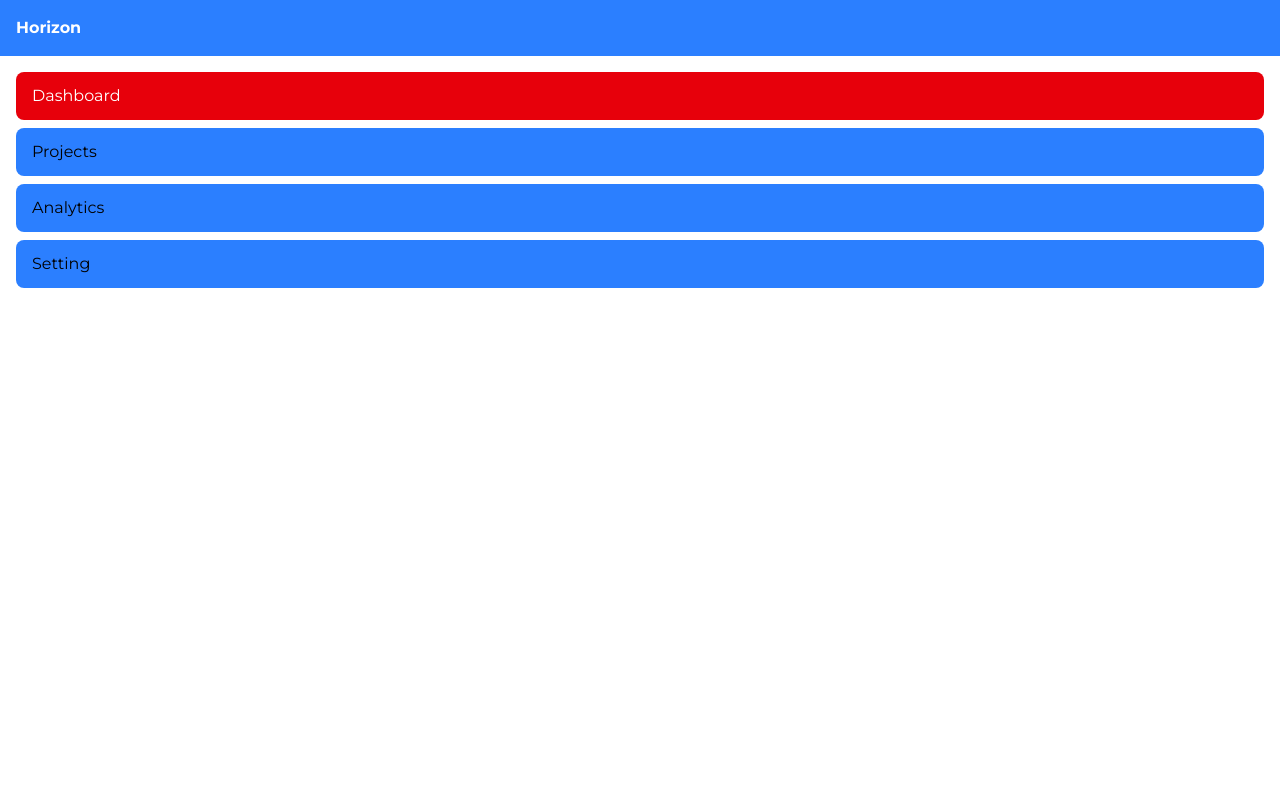
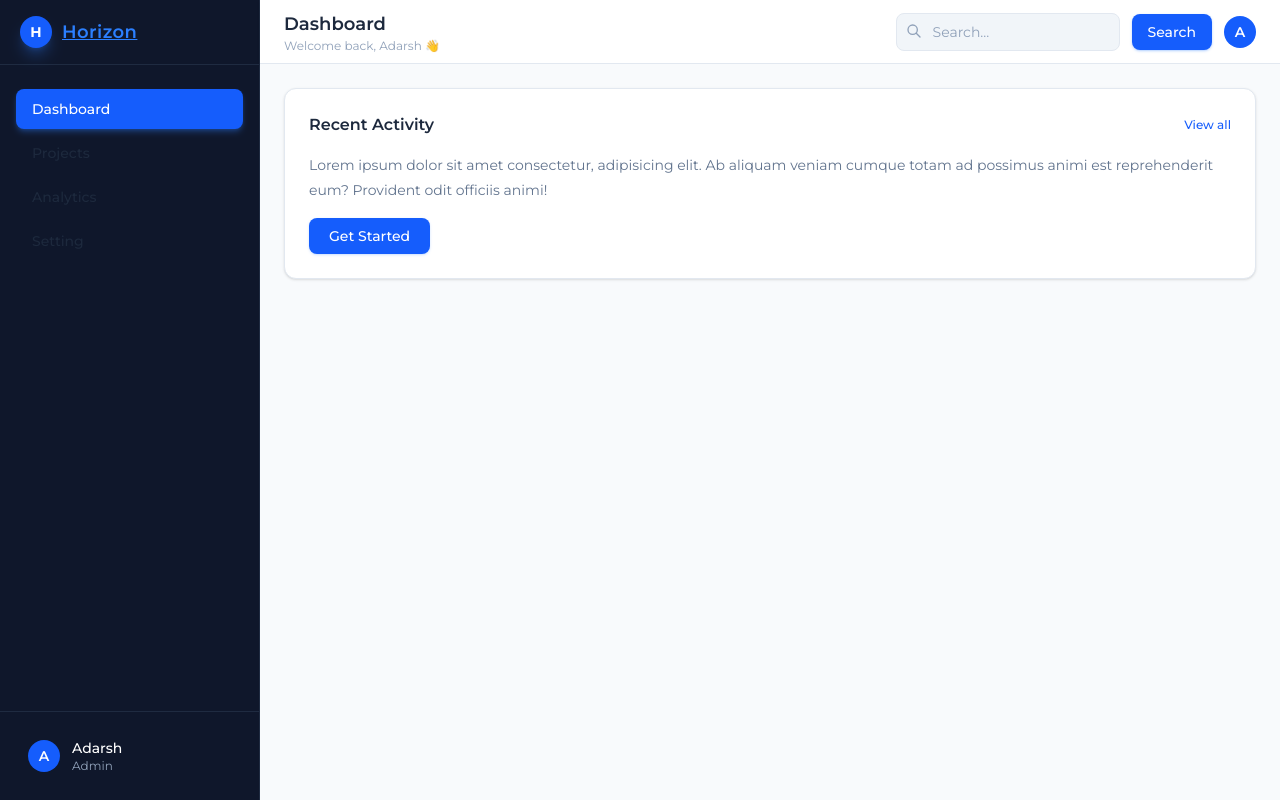
Before and after one commit to AdarshsinghDev/Mekari, a React (Vite) app in the folder horizon/: page / in a window 1280 px wide. Built offline with nearby package versions, Linux system fonts and the light colour scheme.

Commit message:
feat: implement grid matrix allocation layout (FE-02.1)

```diff
--- a/horizon/src/App.tsx
+++ b/horizon/src/App.tsx
@@ -1,10 +1,10 @@
 import { useState } from "react";
-import Sidebar from "./components/SideBar";
+import Layout from "./components/Layout";
 
 function App() {
   return (
     <>
-      <Sidebar />
+      <Layout />
     </>
   );
 }
--- /dev/null
+++ b/horizon/src/components/Header.tsx
@@ -0,0 +1,33 @@
+const Header = () => {
+  return (
+    <header className="flex h-16 items-center justify-between border-b border-slate-200 bg-white px-6 shadow-sm">
+      {/* Left Side */}
+      <div>
+        <h1 className="text-lg font-semibold text-slate-800">Dashboard</h1>
+        <p className="text-xs text-slate-400">Welcome back, Adarsh 👋</p>
+      </div>
+
+      {/* Right side */}
+      <div className="flex items-center gap-3">
+        <div className="relative">
+          <input
+            type="search"
+            placeholder="Search..."
+            className="w-56 pl-9 pr-4 py-2 text-sm bg-slate-100 border border-slate-200 rounded-lg outline-none focus:border-blue-500 focus:ring-2 focus:ring-blue-500/20 transition-all placeholder:text-slate-400"
+          />
+          <svg className="absolute left-2.5 top-2.5 h-4 w-4 text-slate-400" fill="none" stroke="currentColor" viewBox="0 0 24 24">
+            <path strokeLinecap="round" strokeLinejoin="round" strokeWidth={2} d="M21 21l-6-6m2-5a7 7 0 11-14 0 7 7 0 0114 0z" />
+          </svg>
+        </div>
+        <button className="bg-blue-600 hover:bg-blue-700 text-white text-sm px-4 py-2 rounded-lg font-medium transition-colors shadow-sm shadow-blue-500/30 cursor-pointer">
+          Search
+        </button>
+        <div className="h-8 w-8 rounded-full bg-blue-600 flex items-center justify-center text-white text-sm font-semibold cursor-pointer">
+          A
+        </div>
+      </div>
+    </header>
+  );
+};
+
+export default Header;
--- /dev/null
+++ b/horizon/src/components/Layout.tsx
@@ -0,0 +1,20 @@
+import Sidebar from "./SideBar";
+import Header from "./Header";
+import MainContent from "./MainContent";
+
+const Layout = () => {
+  return (
+    <div className="grid min-h-screen grid-cols-1 md:grid-cols-[260px_1fr]">
+      {/* Left Side */}
+      <Sidebar />
+
+      {/* Right Side */}
+      <div className="flex flex-col">
+        <Header />
+        <MainContent />
+      </div>
+    </div>
+  );
+};
+
+export default Layout;
--- a/horizon/src/components/Logo.tsx
+++ b/horizon/src/components/Logo.tsx
@@ -1,6 +1,11 @@
 const Logo = () => {
   return (
-    <h1 className="bg-blue-500 text-white font-bold px-4 py-4 ">Horizon</h1>
+    <div className="flex items-center gap-2.5 px-5 py-4 border-b border-slate-700/50">
+      <div className="flex h-8 w-8 items-center justify-center rounded-full bg-blue-600 shadow-lg shadow-blue-500/30">
+        <span className="text-white font-bold text-sm">H</span>
+      </div>
+      <span className="text-blue-500 font-semibold text-lg tracking-wide underline">Horizon</span>
+    </div>
   );
 };
 
--- /dev/null
+++ b/horizon/src/components/MainContent.tsx
@@ -0,0 +1,23 @@
+const MainContent = () => {
+  return (
+    <main className="flex-1 bg-slate-50 p-6">
+
+
+      {/* Content Area */}
+      <div className="bg-white rounded-xl border border-slate-200 shadow-sm p-6">
+        <div className="flex items-center justify-between mb-4">
+          <h2 className="text-base font-semibold text-slate-800">Recent Activity</h2>
+          <button className="text-xs text-blue-600 hover:text-blue-700 font-medium cursor-pointer">View all</button>
+        </div>
+        <p className="text-sm text-slate-500 leading-relaxed">
+          Lorem ipsum dolor sit amet consectetur, adipisicing elit. Ab aliquam veniam cumque totam ad possimus animi est reprehenderit eum? Provident odit officiis animi!
+        </p>
+        <button className="mt-4 bg-blue-600 hover:bg-blue-700 text-white text-sm px-5 py-2 rounded-lg font-medium transition-colors cursor-pointer shadow-sm shadow-blue-500/20">
+          Get Started
+        </button>
+      </div>
+    </main>
+  );
+};
+
+export default MainContent;
--- a/horizon/src/components/Sidebar.tsx
+++ b/horizon/src/components/Sidebar.tsx
@@ -5,14 +5,13 @@ import SidebarItem from "./SidebarItem";
 const navItem = ["Dashboard", "Projects", "Analytics", "Setting"];
 
 const Sidebar = () => {
-
   const [active, setActive] = useState(navItem[0]);
 
   return (
-    <aside>
+    <aside className="bg-slate-900 flex flex-col min-h-screen border-r border-slate-700/50">
       <Logo />
 
-      <div className="p-4 space-y-2">
+      <nav className="flex-1 p-4 space-y-1 mt-2">
         {navItem.map((item) => (
           <SidebarItem
             key={item}
@@ -21,6 +20,19 @@ const Sidebar = () => {
             onClick={() => setActive(item)}
           />
         ))}
+      </nav>
+
+      {/* Bottom user section */}
+      <div className="p-4 border-t border-slate-700/50">
+        <div className="flex items-center gap-3 px-3 py-2.5 rounded-lg hover:bg-slate-700/60 cursor-pointer transition-all">
+          <div className="h-8 w-8 rounded-full bg-blue-600 flex items-center justify-center text-white text-sm font-semibold">
+            A
+          </div>
+          <div className="flex-1 min-w-0">
+            <p className="text-sm font-medium text-white truncate">Adarsh</p>
+            <p className="text-xs text-slate-400 truncate">Admin</p>
+          </div>
+        </div>
       </div>
     </aside>
   );
--- a/horizon/src/components/SidebarItem.tsx
+++ b/horizon/src/components/SidebarItem.tsx
@@ -8,8 +8,10 @@ const SidebarItem = ({ title, active, onClick }: SidebarItemProps) => {
   return (
     <button
       onClick={onClick}
-      className={`w-full text-left px-4 py-3 rounded-lg transition ${
-        active ? "bg-red-600 text-white" : "bg-blue-500 hover:bg-gray-500"
+      className={`w-full text-left px-4 py-2.5 rounded-lg cursor-pointer text-sm font-medium transition-all duration-200 flex items-center gap-3 ${
+        active
+          ? "bg-blue-600 text-white shadow-md shadow-blue-500/30"
+          : "text-slate-800 hover:bg-gray-400  hover:text-white"
       }`}
     >
       {title}
```
